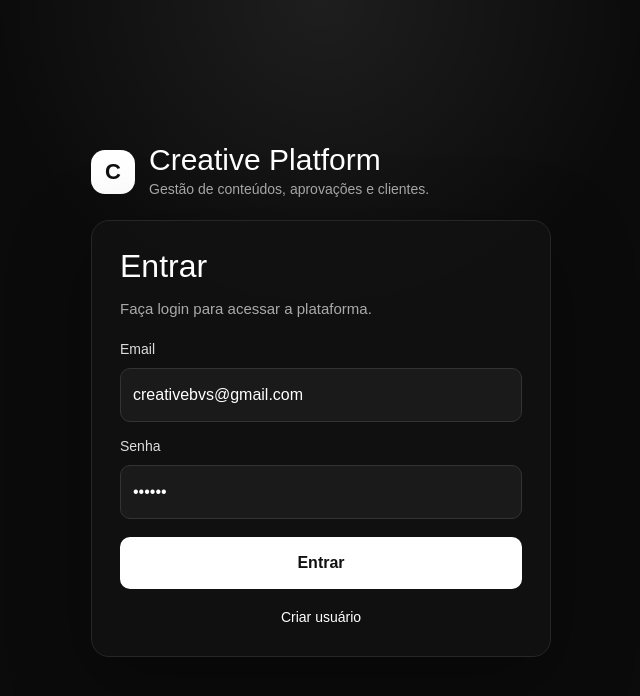
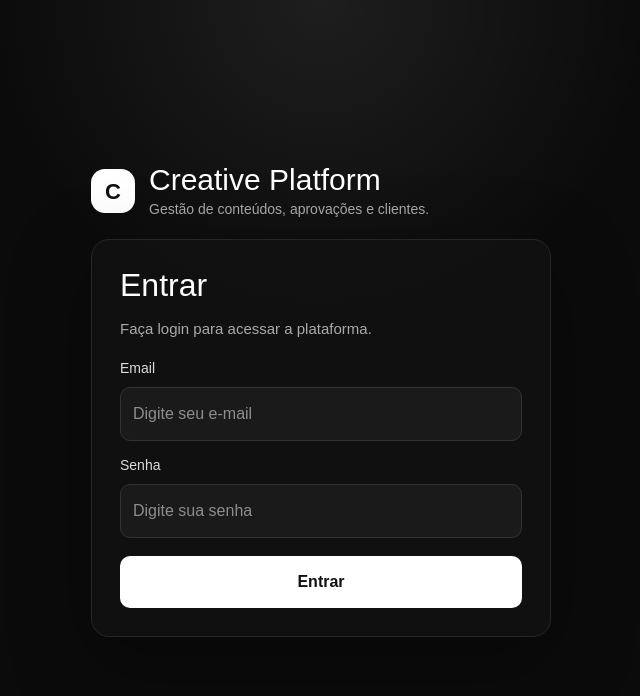
Before and after one commit to creativebvs/agencia-platform, a Next.js app: page /login in a window 1280 px wide. Shown: the top 696 px of the page, without its empty margins (319-959 px from the left). Built offline with nearby package versions, Linux system fonts and the light colour scheme; no server answers.

Commit message:
fix: remover credenciais padrao do login

```diff
--- a/src/app/login/page.tsx
+++ b/src/app/login/page.tsx
@@ -1,11 +1,10 @@
 "use client";
 
 import { useEffect, useState } from "react";
-import Link from "next/link";
 
 export default function LoginPage() {
-  const [email, setEmail] = useState("creativebvs@gmail.com");
-  const [password, setPassword] = useState("123456");
+  const [email, setEmail] = useState("");
+  const [password, setPassword] = useState("");
   const [loading, setLoading] = useState(false);
   const [checkingSession, setCheckingSession] = useState(true);
 
@@ -88,6 +87,7 @@ export default function LoginPage() {
       <section style={wrapperStyle}>
         <div style={brandStyle}>
           <div style={logoStyle}>C</div>
+
           <div>
             <h1 style={brandTitleStyle}>Creative Platform</h1>
             <p style={brandSubtitleStyle}>
@@ -105,11 +105,12 @@ export default function LoginPage() {
             Email
             <input
               type="email"
-              placeholder="seuemail@exemplo.com"
+              placeholder="Digite seu e-mail"
               value={email}
               onChange={(event) => setEmail(event.target.value)}
               style={inputStyle}
               autoComplete="email"
+              required
             />
           </label>
 
@@ -122,16 +123,13 @@ export default function LoginPage() {
               onChange={(event) => setPassword(event.target.value)}
               style={inputStyle}
               autoComplete="current-password"
+              required
             />
           </label>
 
           <button type="submit" disabled={loading} style={buttonStyle}>
             {loading ? "Entrando..." : "Entrar"}
           </button>
-
-          <Link href="/register" style={linkStyle}>
-            Criar usuário
-          </Link>
         </form>
       </section>
     </main>
@@ -260,10 +258,3 @@ const buttonStyle: React.CSSProperties = {
   fontSize: 16,
   marginTop: 4,
 };
-
-const linkStyle: React.CSSProperties = {
-  color: "#fff",
-  fontSize: 14,
-  marginTop: 4,
-  textAlign: "center",
-};
```
